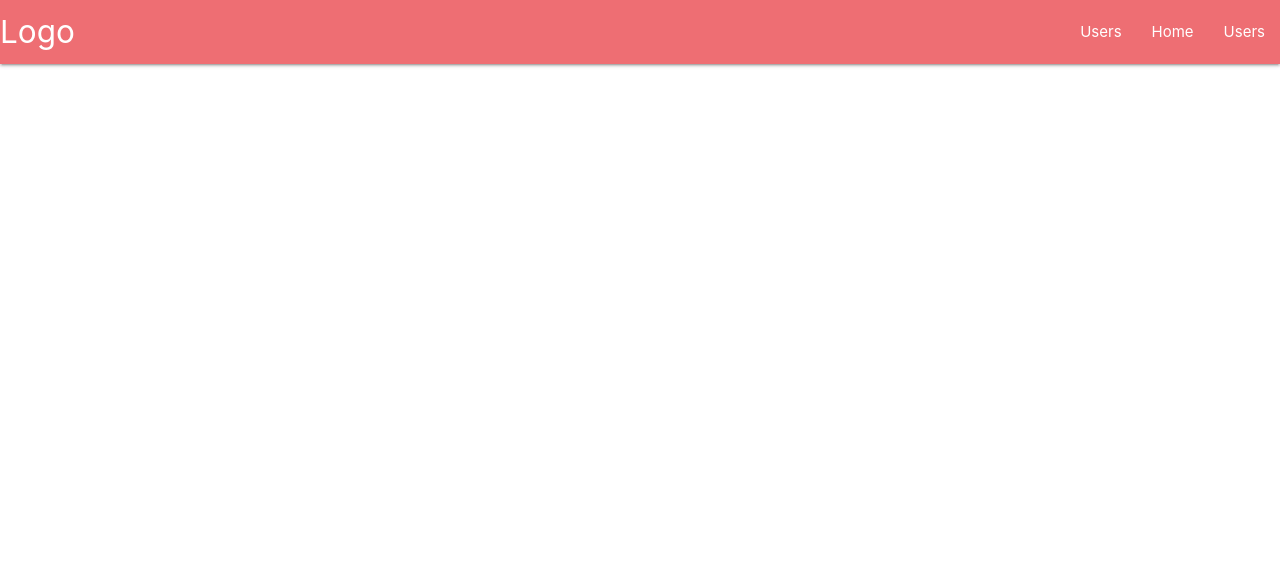
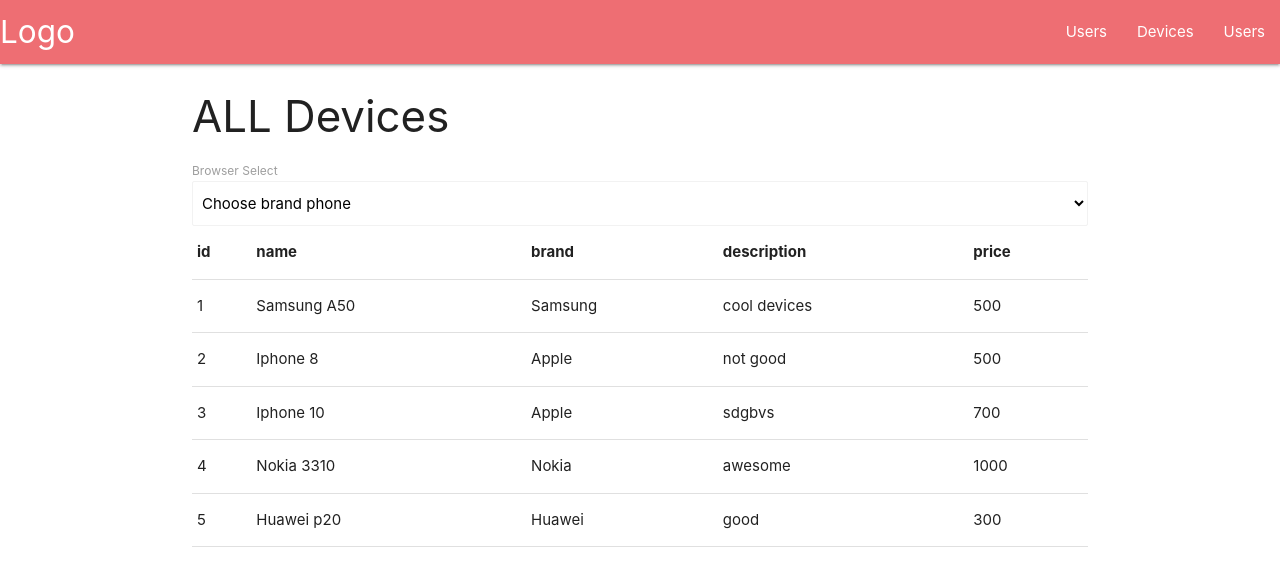
Before and after one commit to BasSergey/ReactCourses, a React (Create React App) app in the folder app/: page /devices in a window 1280 px wide. Shown: the top 586 px of the page. Built offline with nearby package versions, Linux system fonts and the light colour scheme; the HTML template or start-up script is replaced by a standard one.

Commit message:
Devices dropdown

```diff
--- a/app/src/components/AppRoutes.jsx
+++ b/app/src/components/AppRoutes.jsx
@@ -1,11 +1,14 @@
 //переключатель
 import React from 'react'
 import { Route, Switch } from 'react-router-dom'
-import  Users  from '../pages/Users'
+import Users from '../pages/Users';
+import Devices from '../pages/Devices';
+
 const AppRoutes = () => {
     return (
         <Switch>
             <Route path='/users' component={Users} />
+            <Route path='/devices' component={Devices} />
         </Switch>
 
     )
--- /dev/null
+++ b/app/src/components/DevicesItem.jsx
@@ -0,0 +1,39 @@
+export const devices = [
+        {
+            id: 1,
+            name: 'Samsung A50',
+            brand: 'Samsung',
+            description: 'cool devices',
+            price: 500,
+        },
+        {
+            id: 2,
+            name: 'Iphone 8',
+            brand: 'Apple',
+            description: 'not good ',
+            price: 500,
+        },
+
+        {
+            id: 3,
+            name: ' Iphone 10',
+            brand: 'Apple',
+            description: 'sdgbvs',
+            price: 700,
+        },
+        {
+            id: 4,
+            name: 'Nokia 3310',
+            brand: 'Nokia',
+            description: 'awesome',
+            price: 1000,
+        },
+        {
+            id: 5,
+            name: 'Huawei p20',
+            brand: 'Huawei',
+            description: 'good',
+            price: 300,
+        }
+    ]
+export default devices;
--- a/app/src/components/NavBar.jsx
+++ b/app/src/components/NavBar.jsx
@@ -8,7 +8,7 @@ const NavBar = () => {
         <a href="#" className="brand-logo">Logo</a>
         <ul id="nav-mobile" className="right hide-on-med-and-down">
           <li><Link to='/users'>Users</Link></li>
-          <li><Link to='/'>Home</Link></li>
+          <li><Link to='/devices'>Devices</Link></li>
           <li><Link to='/users'>Users</Link></li>
         </ul>
       </div>
--- a/app/src/components/UserList.jsx
+++ b/app/src/components/UserList.jsx
@@ -1,39 +1,46 @@
-import React, { useEffect, useState } from 'react'
+import React, { useEffect, useState } from "react";
 
 const UserList = (props) => {
-    const [filter, setFilter] = useState(props.children)
+  const [filter, setFilter] = useState(props.children);
 
-    useEffect(() => {  //хук появляется сразу после загрузки страницы
-        setFilter(props.children) //присваивает
-    }, [props.children]) //за чем будем следить
+  useEffect(() => {
+    //хук появляется сразу после загрузки страницы
+    setFilter(props.children); //присваивает
+  }, [props.children]); //за чем будем следить
 
   const getSearch = () => {
-        if (filter) { //если данный в fiter есть
-            return filter
+    if (filter) {
+      //если данный в fiter есть
+      return filter;
     }
-        return props.children
-    }
+    return props.children;
+  };
   const userSearch = getSearch();
   const onChange = (e) => {
     // console.log(e.target.value)
-        setFilter(props.children.filter((user) => user.name.toLowerCase().includes(e.target.value.toLowerCase())))
-    }//перебирание пользоватей с выводом в консоль(до сейчас setFilter ), toLowerCase() для того чтобы в независимости от высокого низкого текста, он выводился
+    setFilter(
+      props.children.filter((user) =>
+        user.name.toLowerCase().includes(e.target.value.toLowerCase())
+      )
+    );
+  }; //перебирание пользоватей с выводом в консоль(до сейчас setFilter ), toLowerCase() для того чтобы в независимости от высокого низкого текста, он выводился
   //Если мы юы хотели написать все выше в нельсколько строк, то нужно было бы ((user)=>{return .... }
 
   return (
     <>
-
-            {props.search &&
-
+      {props.search && (
         <div className="row">
-                    <div className="input-field col s6">
+          <div className="inpyut-field col s6">
             <i className="material-icons prefix">search</i>
-                        <textarea id="icon_prefix2" className="materialize-textarea"
+            <textarea
+              id="icon_prefix2"
+              className="materialize-textarea"
               onChange={onChange}
-                            placeholder="Search by name"></textarea>
-
+              placeholder="Search by name"
+            ></textarea>
           </div>
-                </div>}
+        </div>
+      )}
       <table>
         <thead>
           <tr>
@@ -44,19 +51,23 @@ const UserList = (props) => {
         </thead>
 
         <tbody>
-                    {props.children && filter.map((user) =>
-                        <tr key={user.id} >
+          {props.children &&
+            filter.map((user) => (
+              <tr key={user.id}>
                 <td>{user.name}</td>
                 <td>{user.phone}</td>
-                            <i className="material-icons"
-                                onClick={() => props.deleteUser(user.id)}>
-                                delete</i>
+                <i
+                  className="material-icons"
+                  onClick={() => props.deleteUser(user.id)}
+                >
+                  delete
+                </i>
               </tr>
-                    )}
+            ))}
         </tbody>
       </table>
     </>
-    )
-}
+  );
+};
 
 export default UserList;
--- /dev/null
+++ b/app/src/pages/Devices.jsx
@@ -0,0 +1,67 @@
+import React, { useEffect, useState } from "react";
+import { devices } from "../components/DevicesItem";
+
+const Devices = () => {
+    const [phones, setPhones] = useState(null);
+    useEffect(()=>{
+        setPhones(devices)
+    },[])
+    const value=[
+         "Apple",
+         "Samsung",
+         "Huawei",
+         "Nokia"
+    ];
+    const onChange=(e)=>{
+        if(e.target.value =="") {setPhones(devices)
+        return
+    }
+        console.log(e.target.value);
+        setPhones(devices.filter((phone) => phone.brand == e.target.value))
+    };
+  return (
+    <div className="container">
+      <h3>ALL Devices</h3>
+      <label>Browser Select</label>
+      <select onChange={onChange} className="browser-default" >
+        <option value=""  >
+          Choose brand phone
+        </option>
+         {value.map((key)=>(
+            <option key={key} value={key}>{key}</option>
+  ))}
+        {/* <option value="1">Samsung</option>
+        <option value="2">Apple</option>
+        <option value="3">Nokia</option>
+        <option value="4">Huawei</option> */}
+      </select>
+
+      <table>
+        <thead>
+          <tr>
+            {Object.keys(devices[0]).map((field) => (   /*Object.keys когда хотим получить поля*/
+              <th key={field}>{field}</th>
+            ))}
+
+            {/* <th>Name</th>   это равно сверху
+            <th>Phone</th>
+            <th>Delete</th> */}
+          </tr>
+        </thead>
+
+        <tbody>
+          {phones && phones.map((device) => ( /* если фонс есть ток*/
+            <tr key={device.id}>
+              <td>{device.id}</td>
+              <td>{device.name}</td>
+              <td>{device.brand}</td>
+              <td>{device.description}</td>
+              <td>{device.price}</td>
+            </tr>
+          ))}
+        </tbody>
+      </table>
+    </div>
+  );
+};
+export default Devices;
```
Lines whose indentation alone changed are shown as unchanged.
